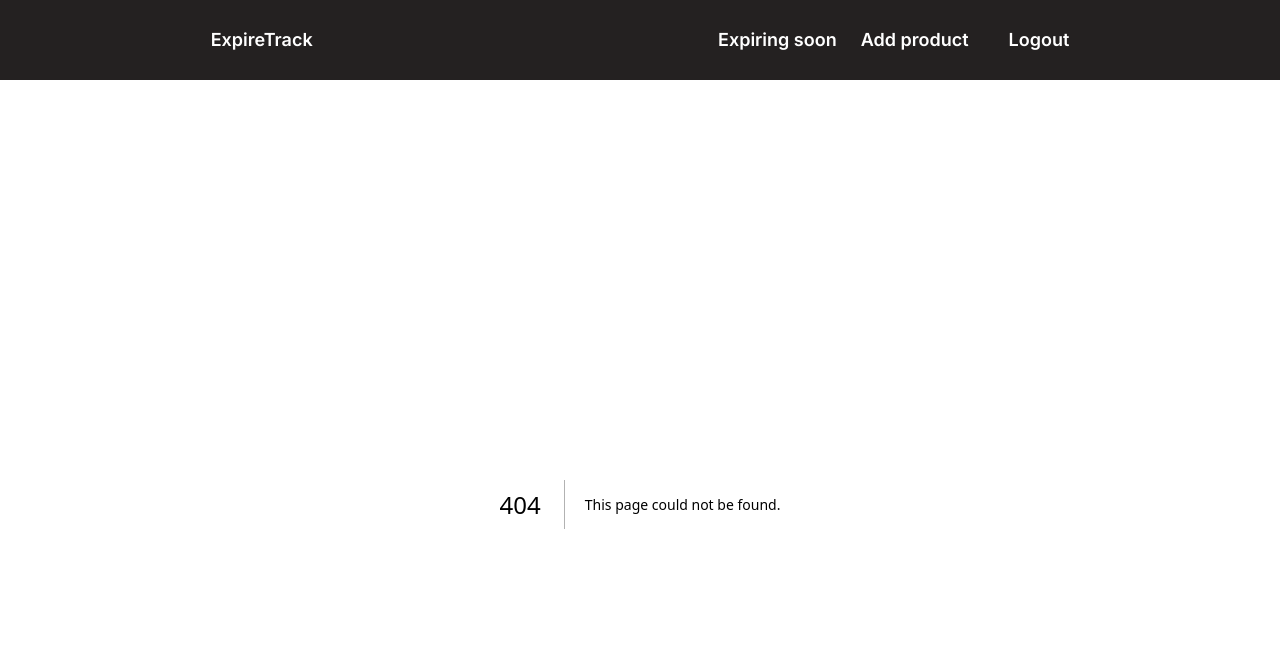
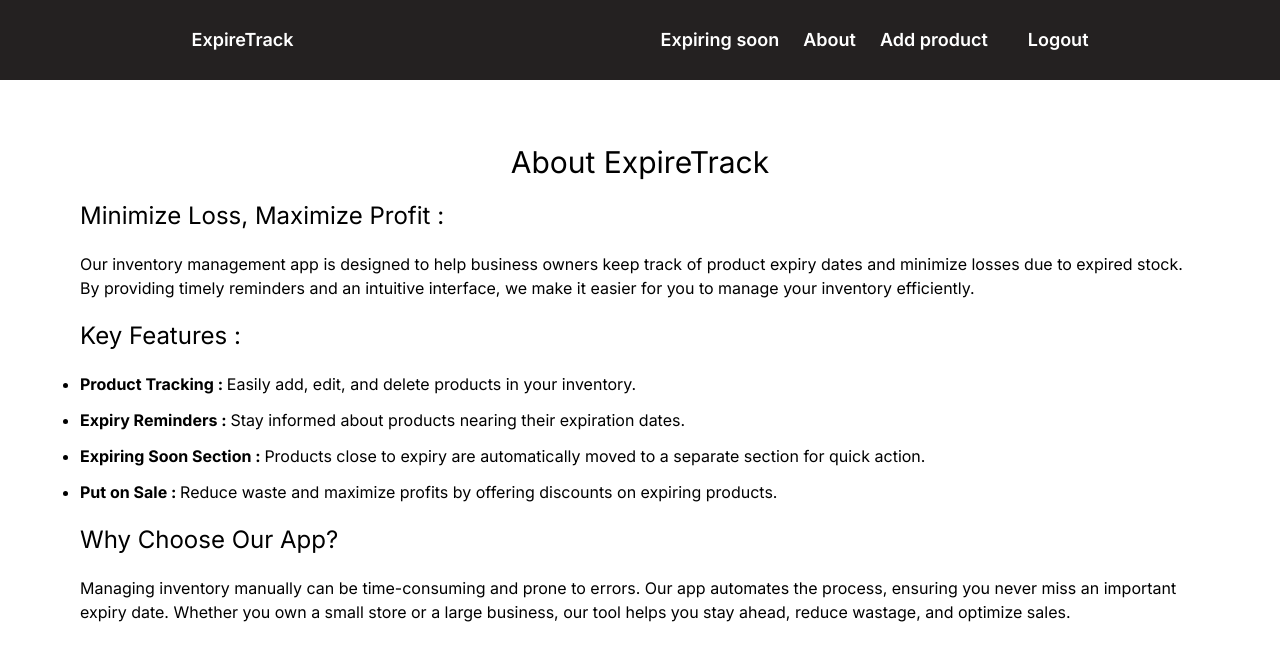
Before and after one commit to syed-shaida-hussain/expiry-reminder-app, a Next.js app: page /about in a window 1280 px wide. Before the commit this address had no page. Shown: the top 660 px of the page. Built offline with nearby package versions, Linux system fonts and the light colour scheme; what cookies-next would draw is missing.

Commit message:
Feat : Added about page

```diff
--- /dev/null
+++ b/src/app/about/page.jsx
@@ -0,0 +1,49 @@
+import React from 'react';
+
+const AboutPage = () => {
+	return (
+		<div className="flex flex-col justify-center gap-5 px-6 md:px-10 lg:px-20 py-10 ">
+			<h1 className="text-lg md:text-2xl lg:text-3xl text-center">
+				About ExpireTrack
+			</h1>
+			<h2 className="text-base md:text-xl lg:text-2xl">
+				Minimize Loss, Maximize Profit :
+			</h2>
+			<p>
+				Our inventory management app is designed to help business owners keep
+				track of product expiry dates and minimize losses due to expired stock.
+				By providing timely reminders and an intuitive interface, we make it
+				easier for you to manage your inventory efficiently.
+			</p>
+			<h2 className="text-base md:text-xl lg:text-2xl">Key Features : </h2>
+			<ul className="list-disc flex flex-col gap-3">
+				<li>
+					<span className="font-bold">Product Tracking : </span> Easily add,
+					edit, and delete products in your inventory.
+				</li>
+				<li>
+					<span className="font-bold">Expiry Reminders : </span> Stay informed
+					about products nearing their expiration dates.
+				</li>
+				<li>
+					<span className="font-bold">Expiring Soon Section : </span> Products
+					close to expiry are automatically moved to a separate section for
+					quick action.
+				</li>
+				<li>
+					<span className="font-bold">Put on Sale : </span> Reduce waste and
+					maximize profits by offering discounts on expiring products.
+				</li>
+			</ul>
+			<h2 className="text-base md:text-xl lg:text-2xl">Why Choose Our App?</h2>
+			<p>
+				Managing inventory manually can be time-consuming and prone to errors.
+				Our app automates the process, ensuring you never miss an important
+				expiry date. Whether you own a small store or a large business, our tool
+				helps you stay ahead, reduce wastage, and optimize sales.
+			</p>
+		</div>
+	);
+};
+
+export default AboutPage;
--- a/src/components/Header.jsx
+++ b/src/components/Header.jsx
@@ -27,6 +27,9 @@ const Header = () => {
 				<Link href="/expiring-soon" className="font-semibold text-lg ">
 					Expiring soon
 				</Link>
+				<Link href="/about" className="font-semibold text-lg ">
+					About
+				</Link>
 				<AuthLinks />
 			</nav>
 			{isMenuOpen && (
@@ -38,6 +41,13 @@ const Header = () => {
 					>
 						Expiring soon
 					</Link>
+					<Link
+						href="/about"
+						className="font-semibold text-lg "
+						onClick={toggleMenu}
+					>
+						About
+					</Link>
 					<AuthLinks />
 				</nav>
 			)}
```
